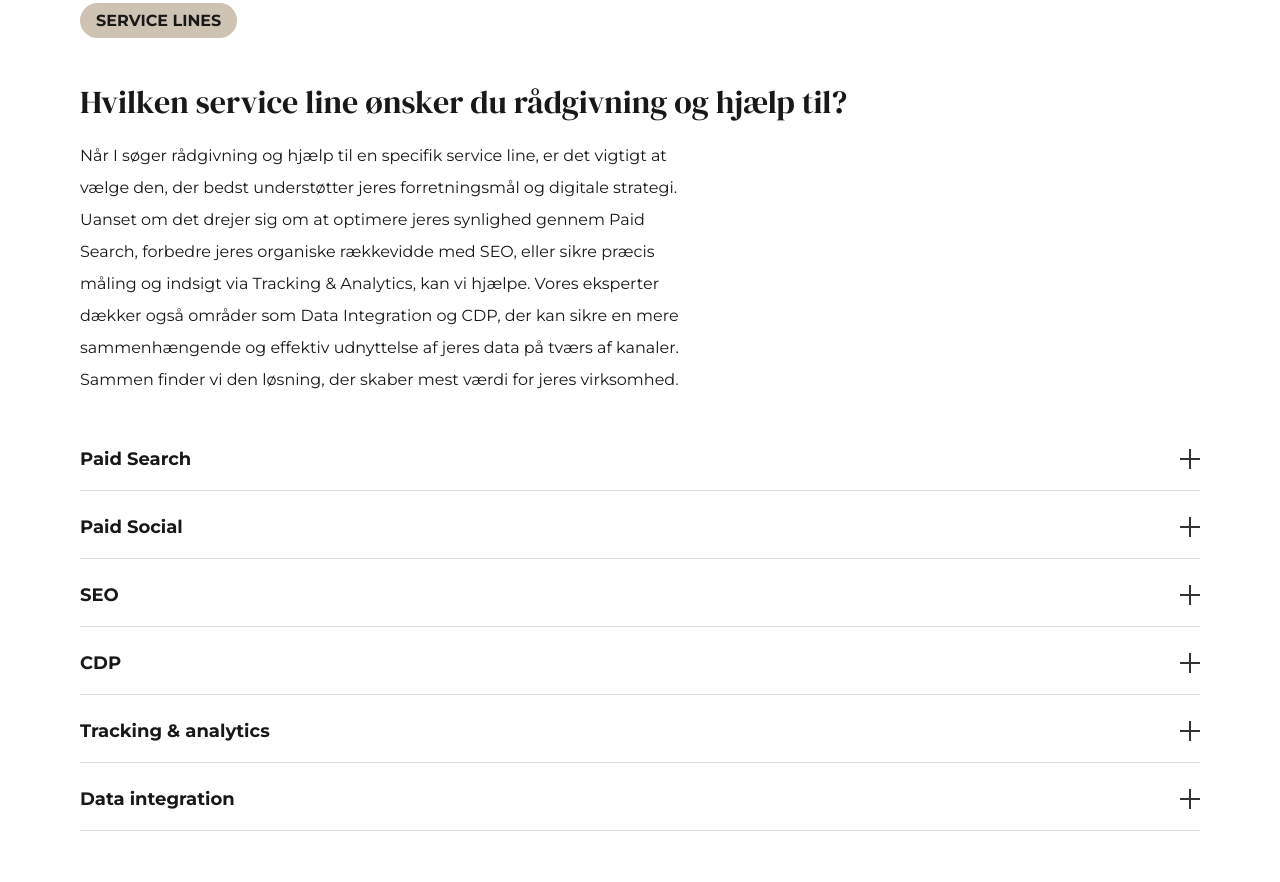
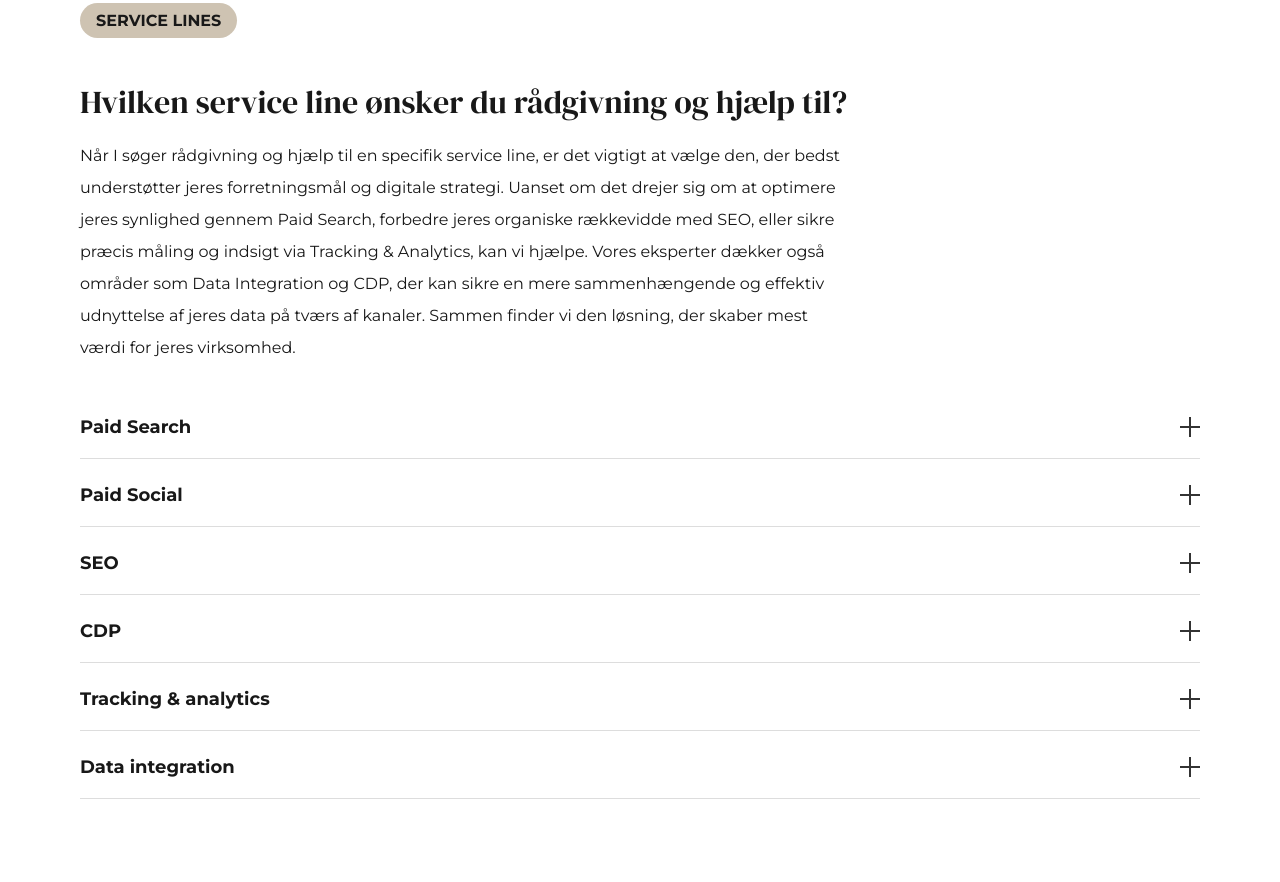
Before and after one commit to feli5659/test-2, a website: page index.html in a window 1280 px wide. Shown: the part 2155-3037 px from the top of the page. Drawn offline with Linux system fonts and the light colour scheme.

Commit message:
characters

```diff
--- a/styles.css
+++ b/styles.css
@@ -308,7 +308,7 @@ a.cta-button:nth-child(1) {
 
 .section-3 p {
   text-align: left;
-  max-width: 600px;
+  max-width: 73ch;
   margin-bottom: 2rem;
   line-height: 2rem;
 }
```
